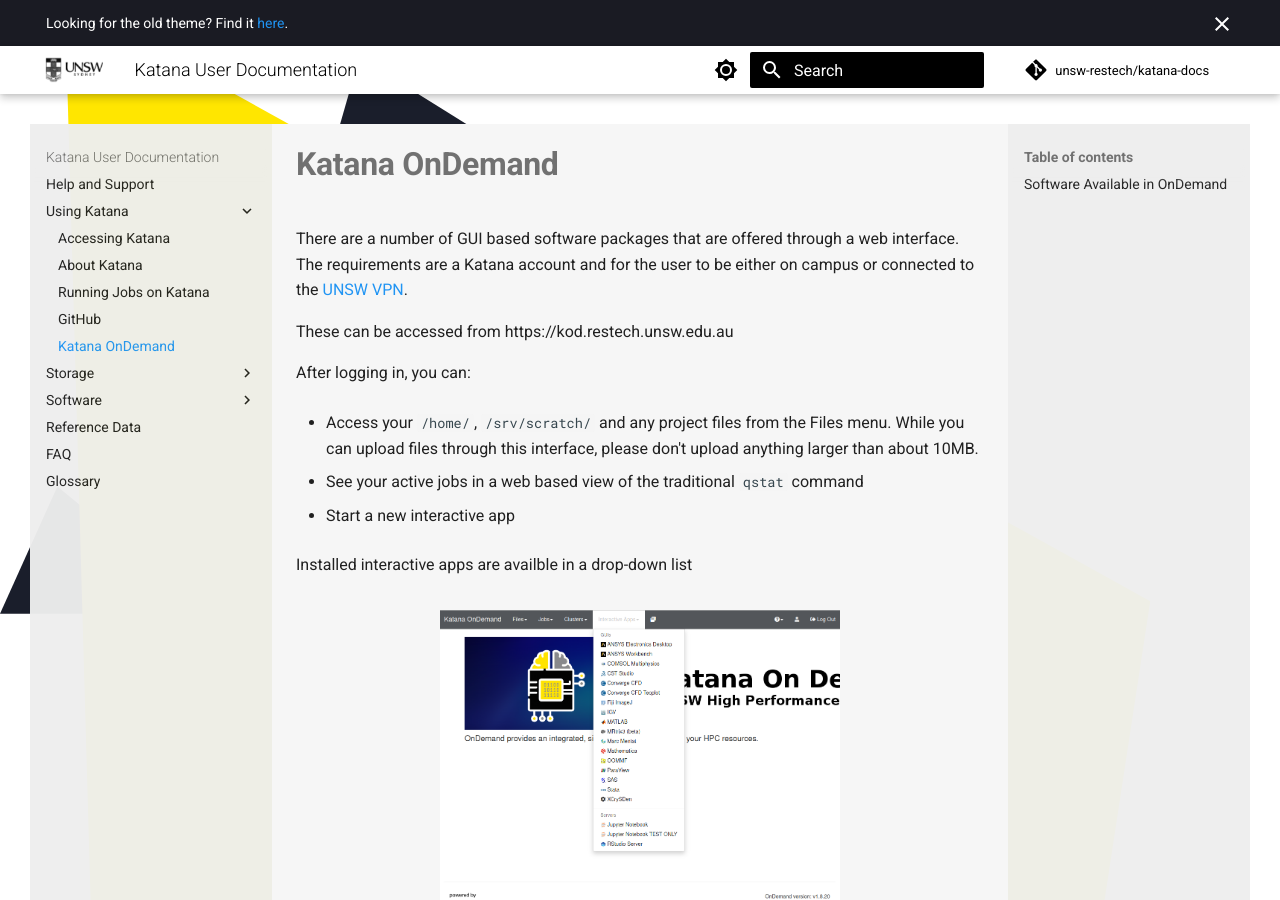
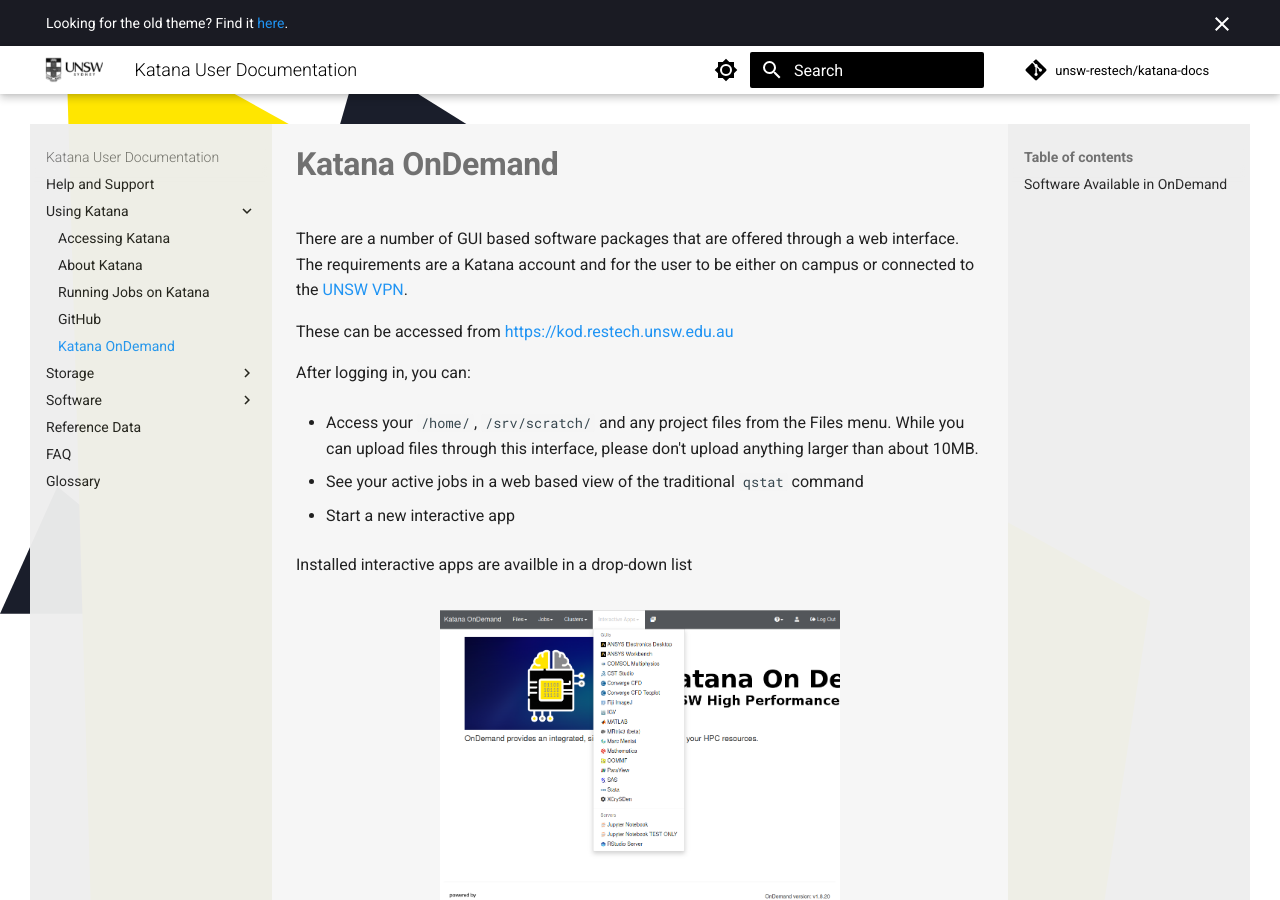
Before and after one commit to unsw-restech/unsw-restech.github.io, an MkDocs documentation site: the page built from docs/using_katana/ondemand.md, in a window 1280 px wide and 900 px high. Built offline with MkDocs 1.6.1 and Material for MkDocs 9.7.7, drawn with Linux system fonts in a browser that asks for light colours; comment, search, counter and statistics services are not loaded; part of the change alters nothing that is shown.

```diff
--- a/docs/using_katana/ondemand.md
+++ b/docs/using_katana/ondemand.md
@@ -2,7 +2,7 @@ title: Katana OnDemand
 
 There are a number of GUI based software packages that are offered through a web interface. The requirements are a Katana account and for the user to be either on campus or connected to the [UNSW VPN](https://vpn.unsw.edu.au).
 
-These can be accessed from https://kod.restech.unsw.edu.au
+These can be accessed from [https://kod.restech.unsw.edu.au](https://kod.restech.unsw.edu.au)
 
 After logging in, you can:
 
```
